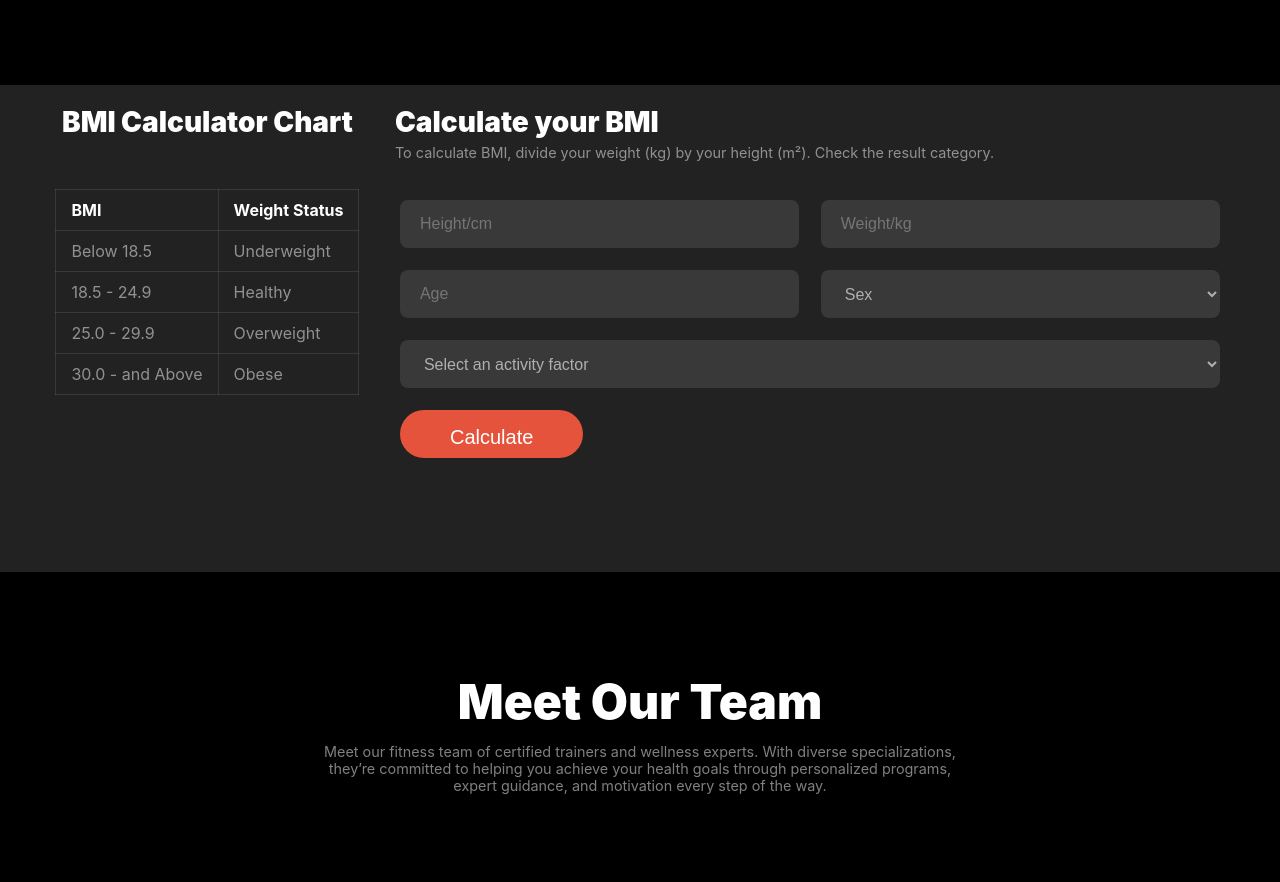
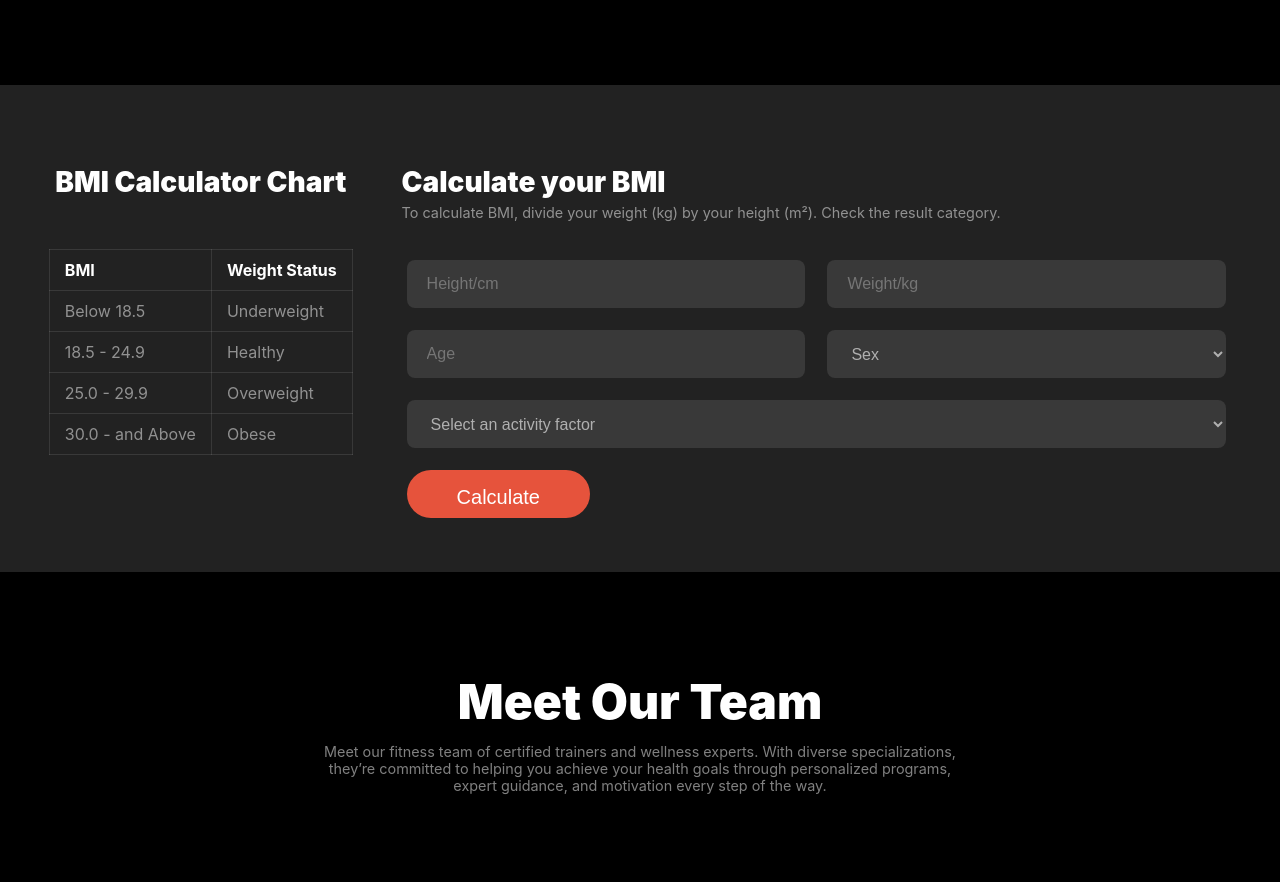
Before and after one commit to Masud-Rana-1002/fitness, a plain HTML site: page index.html in a window 1280 px wide. Shown: the part 3038-3920 px from the top of the page. Drawn offline with Linux system fonts and the light colour scheme; a web font is replaced by a local one.

Commit message:
bmi calculator update

```diff
--- a/style/style.css
+++ b/style/style.css
@@ -401,7 +401,7 @@ span {
     display: flex;
     justify-content: space-evenly;
     align-items: start;
-    padding: 20px;
+    padding-top: 80px;
 }
 
 caption {
```
